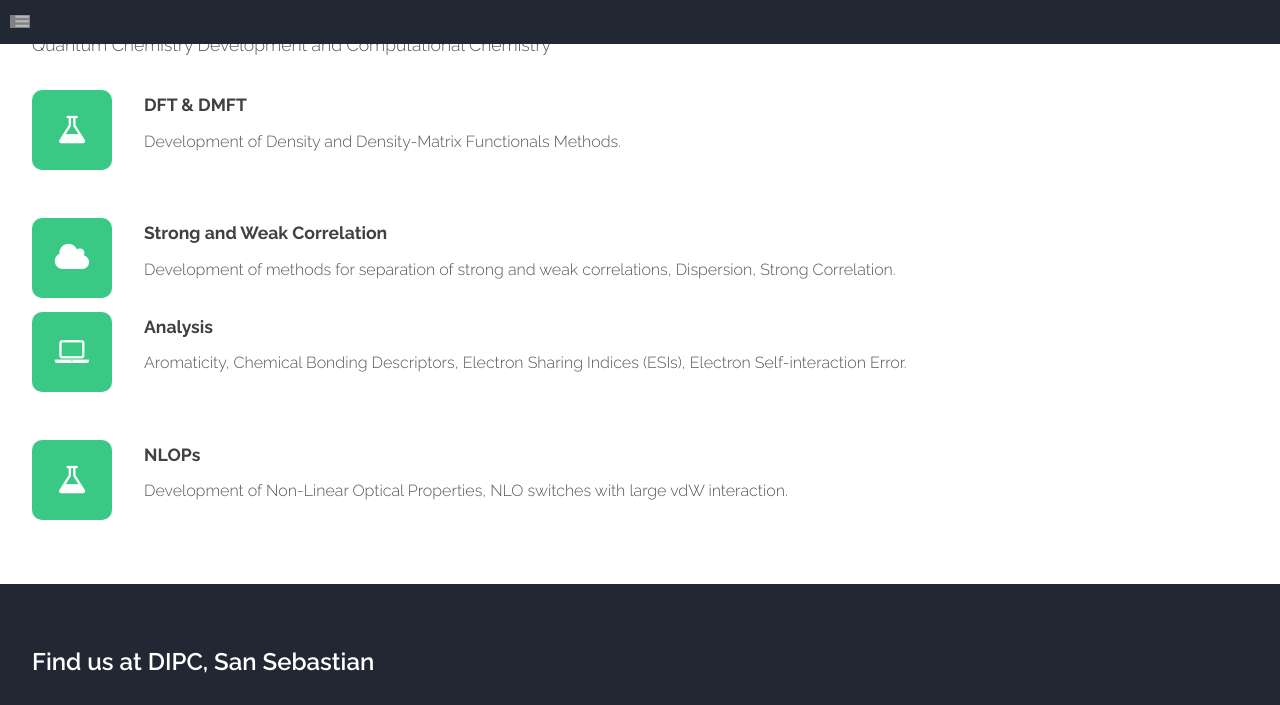
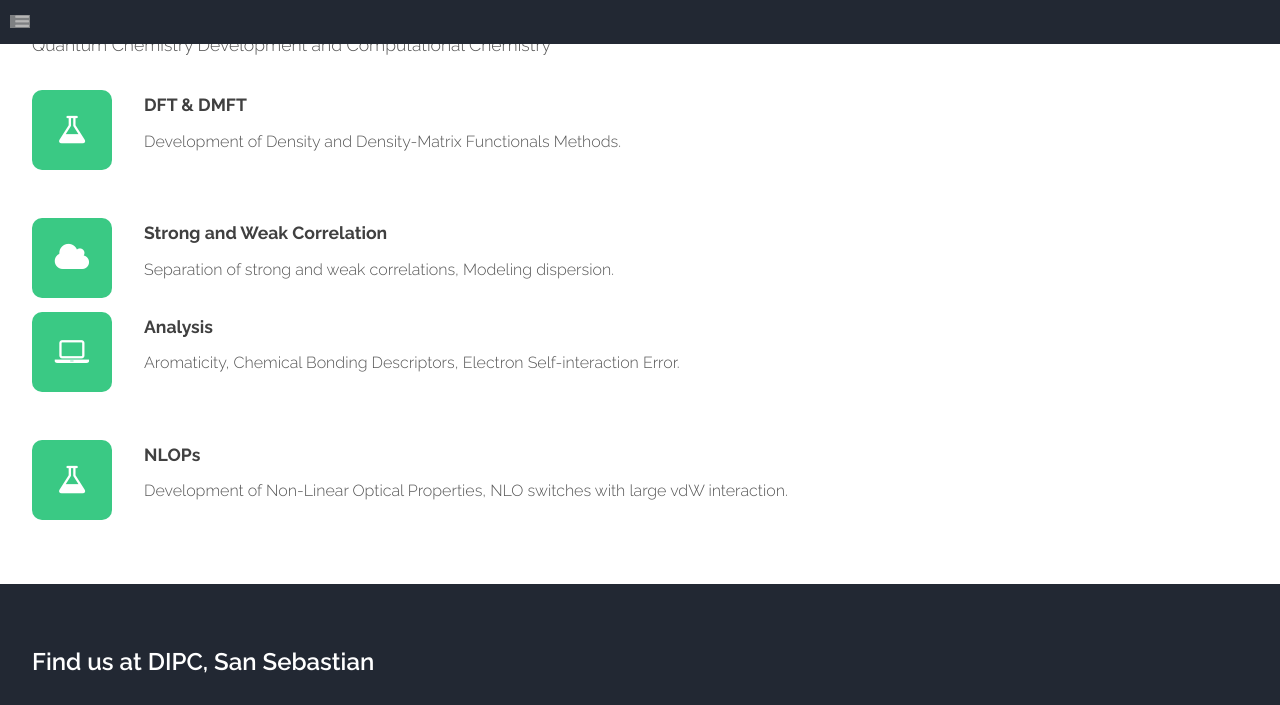
Before and after one commit to old-jekyll-templates/Horizons-Jekyll-Theme, a Jekyll site: the page built from index.html, in a window 1280 px wide and 900 px high, scrolled down 988 px, cut to the strip 0-705 px from the top of the window. Built offline with Jekyll 4.4.1, drawn with Linux system fonts in a browser that asks for light colours; the list of posts is cut into pages by our own code; comment, search, counter and statistics services are not loaded; grey boxes are pictures that could not be loaded.

Commit message:
Update index.html

```diff
--- a/index.html
+++ b/index.html
@@ -25,7 +25,7 @@ layout: landing
 								<li>
 									<span class="fa fa-cloud"></span>
 									<h3>Strong and Weak Correlation</h3>
-									<span>Development of methods for separation of strong and weak correlations, Dispersion, Strong Correlation.</span>
+									<span>Separation of strong and weak correlations, Modeling dispersion.</span>
 								</li>
 							</ul>
 						</section>
@@ -36,7 +36,7 @@ layout: landing
 								<li>
 									<span class="fa fa-laptop"></span>
 									<h3>Analysis</h3>
-									<span>Aromaticity, Chemical Bonding Descriptors, Electron Sharing Indices (ESIs), Electron Self-interaction Error.</span>
+									<span>Aromaticity, Chemical Bonding Descriptors, Electron Self-interaction Error.</span>
 								</li>
 								<li>
 									<span class="fa fa-flask"></span>
```
